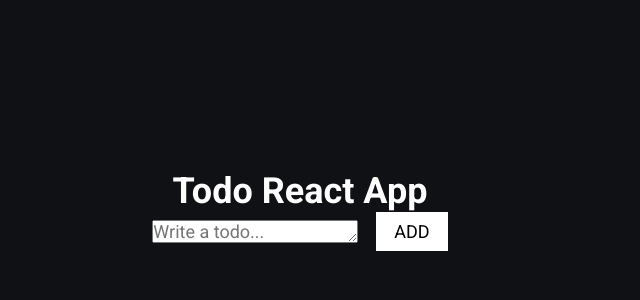
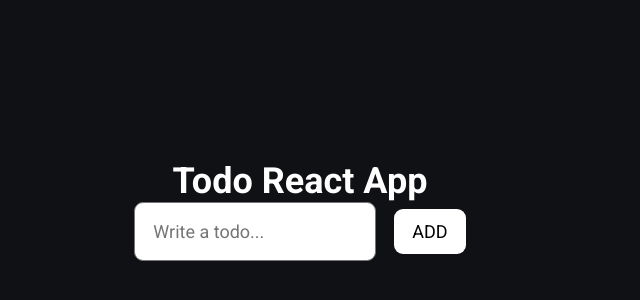
Before and after one commit to sagarEmn/basic-React-projects, a React (Vite) app in the folder 2 - Todo App/: page / in a window 1280 px wide. Shown: the part 190-490 px from the top of the page, without its empty margins (0-640 px from the left). Built offline with nearby package versions, Linux system fonts and the light colour scheme.

Commit message:
Better UI textarea, add button

```diff
--- a/2 - Todo App/src/App.css
+++ b/2 - Todo App/src/App.css
@@ -26,10 +26,27 @@
   justify-content: center;
 }
 
+.todo-app__form textarea {
+  height: 100%;
+}
+
 .todo-app__form form button {
-    background: var(--accent-clr);
-    border: none;
-    padding: .5rem 1rem;
+  background: var(--accent-clr);
+  border: none;
+  padding: 0.5rem 1rem;
+  border-radius: .5rem;
+}
+
+.todo-app__form textarea,
+.todo-app__form form button {
+  border-radius: .5rem;
+  min-height: 2.5rem; /* Adjust this value as needed */
+}
+
+.todo-app__form textarea {
+  max-height: 150px; /* Prevent excessive growth */
+  resize: none; /* Allow vertical resizing */
+  padding: 1rem;
 }
 
 /* todo list styling */
```
